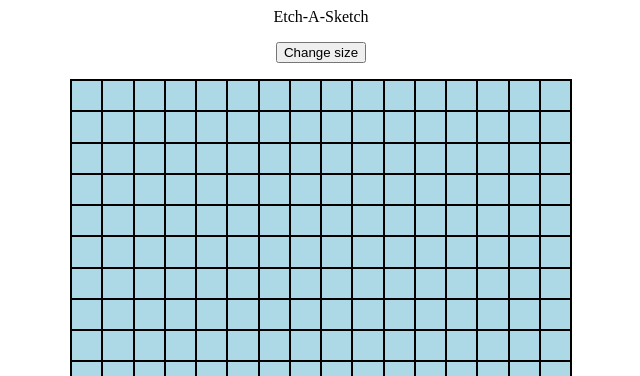
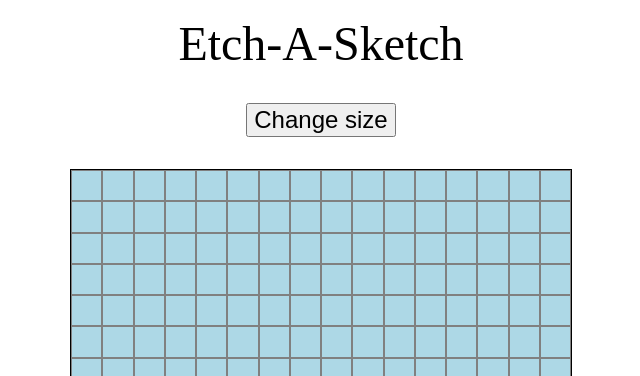
Before and after one commit to michaelrlai/etch-a-sketch, a plain HTML site: page index.html in a window 1280 px wide. Shown: the top 376 px of the page, without its empty margins (319-959 px from the left). Drawn offline with Linux system fonts and the light colour scheme.

Commit message:
Before random RGB

```diff
--- a/index.html
+++ b/index.html
@@ -10,7 +10,7 @@
 
     <body>
         <header>
-            <div>Etch-A-Sketch</div>
+            <div class='head'>Etch-A-Sketch</div>
         </header>
 
         <div class='button-container'></div>
--- a/script.js
+++ b/script.js
@@ -21,7 +21,7 @@ function makeGrid(size) {
 }
 
 function gridOn(e) {
-    e.target.style.backgroundColor = 'darkorange';
+    e.target.style.backgroundColor = 'darkblue';
 }
 
 function changeSize() {
--- a/style.css
+++ b/style.css
@@ -1,20 +1,27 @@
+.head {
+    font-size: 3rem;
+    margin: 1rem;
+}
+
 body {
     text-align: center;
 }
 
 .button {
+    font-size: 1.5rem;
     margin: 1rem;
+
 }
 
 .grid-container {
     height: 500px;
     width: 500px;
     display: grid;
-    border: 1px solid black;
-    margin: 0rem auto;
+    border: 0.5px solid black;
+    margin: 1rem auto;
 }
 
 .cell {
-    border: 0.5px solid black;
+    border: 0.5px solid grey;
     background: lightblue;
 }
```
